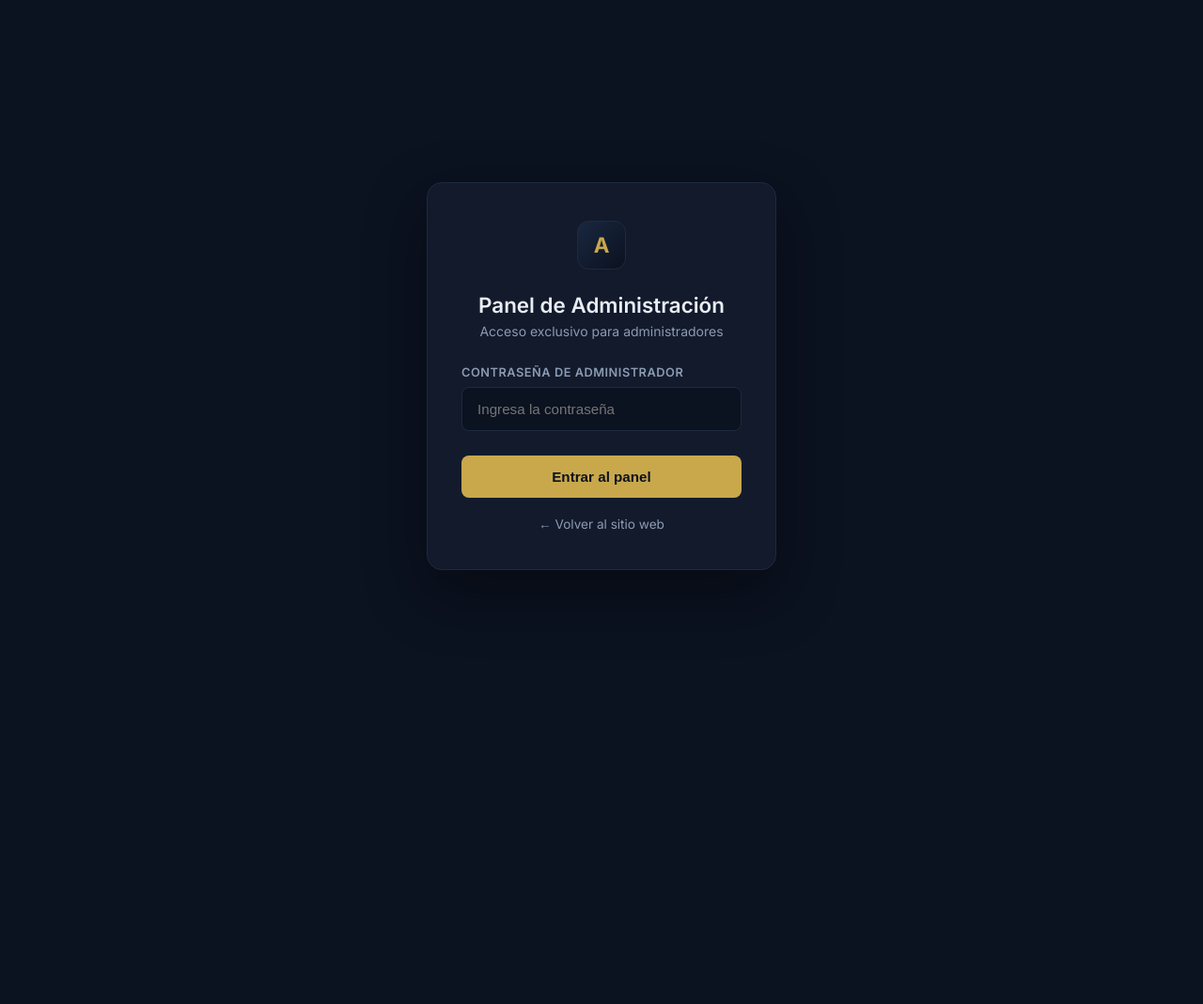
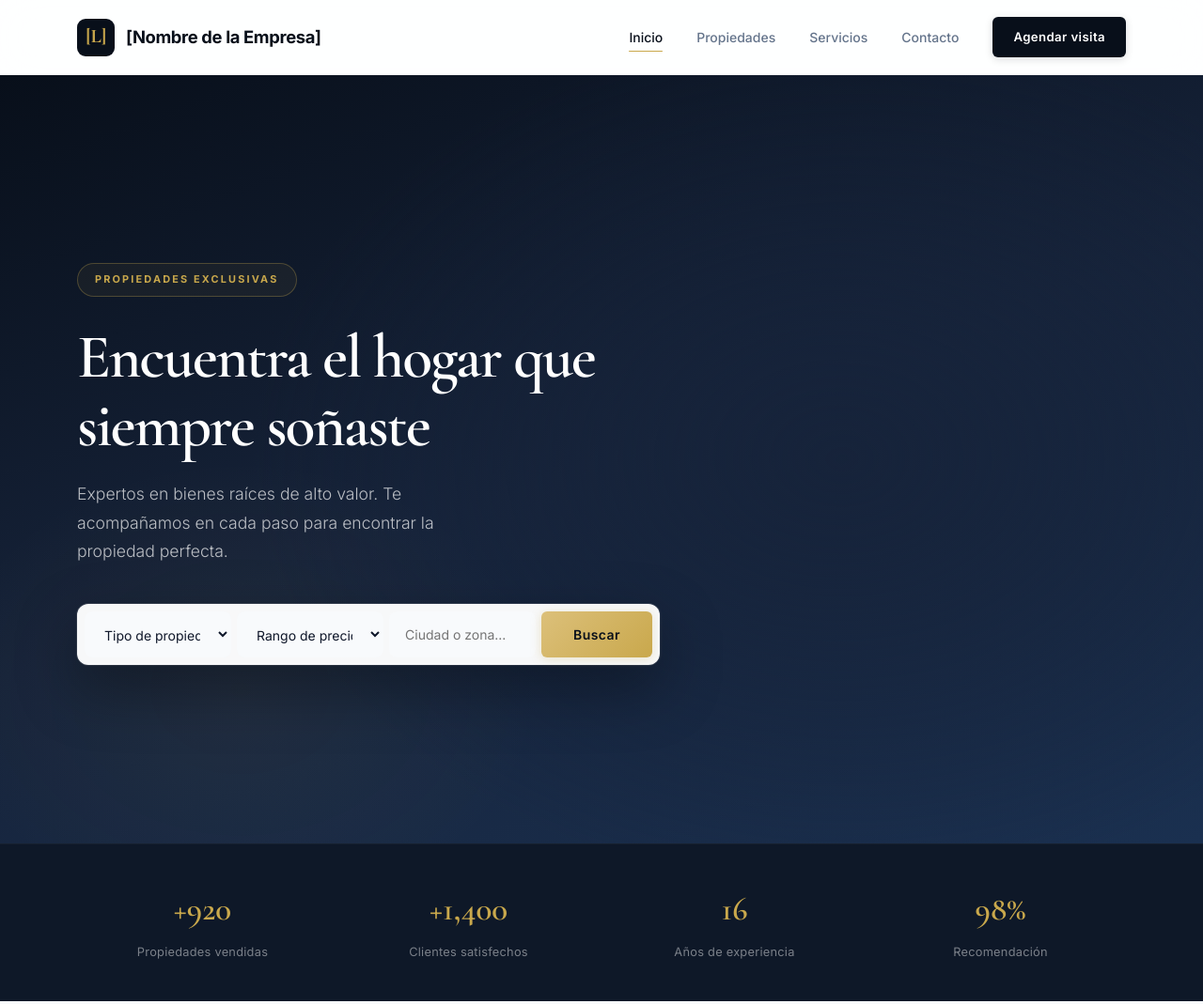
Before and after one commit to yarishdz2-gif/DT, a website: page index.html in a window 1280 px wide. Shown: the top 1069 px of the page at 94% size. Before the commit the page ends 800 px from the top, so only its background shows below. Drawn offline with nearby package versions, Linux system fonts and the light colour scheme.

Commit message:
Add files via upload

```diff
--- a/index.html
+++ b/index.html
@@ -3,161 +3,173 @@
 <head>
 <meta charset="UTF-8">
 <meta name="viewport" content="width=device-width, initial-scale=1.0">
-<title>Admin | Panel de Administración</title>
-<link href="https://fonts.googleapis.com/css2?family=Inter:wght@400;500;600;700&display=swap" rel="stylesheet">
-<style>
-:root {
-  --bg: #0b1220;
-  --card: #121a2b;
-  --border: #1e2a3f;
-  --text: #e8edf5;
-  --muted: #8b9bb4;
-  --gold: #c9a84c;
-  --accent: #3b82f6;
-  --success: #10b981;
-  --danger: #ef4444;
-  --radius: 10px;
-}
-* { margin:0; padding:0; box-sizing:border-box; }
-body {
-  font-family: 'Inter', system-ui, sans-serif;
-  background: var(--bg);
-  color: var(--text);
-  min-height: 100vh;
-  display: flex;
-  align-items: center;
-  justify-content: center;
-}
-.login-wrap {
-  width: 100%;
-  max-width: 420px;
-  padding: 24px;
-}
-.login-card {
-  background: var(--card);
-  border: 1px solid var(--border);
-  border-radius: 16px;
-  padding: 40px 36px;
-  box-shadow: 0 24px 64px rgba(0,0,0,0.4);
-}
-.login-logo {
-  width: 52px; height: 52px;
-  background: linear-gradient(135deg, #1a2740, #0b1220);
-  border: 1px solid var(--border);
-  border-radius: 12px;
-  display: flex; align-items: center; justify-content: center;
-  font-size: 1.4rem; font-weight: 700; color: var(--gold);
-  margin: 0 auto 24px;
-}
-.login-card h1 {
-  text-align: center;
-  font-size: 1.4rem;
-  font-weight: 600;
-  margin-bottom: 6px;
-}
-.login-card p {
-  text-align: center;
-  color: var(--muted);
-  font-size: 0.875rem;
-  margin-bottom: 28px;
-}
-.fg { margin-bottom: 18px; }
-.fg label {
-  display: block;
-  font-size: 0.8rem;
-  font-weight: 600;
-  color: var(--muted);
-  margin-bottom: 8px;
-  text-transform: uppercase;
-  letter-spacing: 0.04em;
-}
-.fg input {
-  width: 100%;
-  padding: 14px 16px;
-  background: var(--bg);
-  border: 1px solid var(--border);
-  border-radius: 8px;
-  color: var(--text);
-  font-size: 0.95rem;
-  transition: border-color 0.2s;
-}
-.fg input:focus {
-  outline: none;
-  border-color: var(--gold);
-}
-.btn {
-  width: 100%;
-  padding: 14px;
-  background: var(--gold);
-  color: #0b1220;
-  border: none;
-  border-radius: 8px;
-  font-weight: 700;
-  font-size: 0.95rem;
-  cursor: pointer;
-  transition: all 0.25s;
-  margin-top: 8px;
-}
-.btn:hover { filter: brightness(1.1); transform: translateY(-1px); }
-.error {
-  background: rgba(239,68,68,0.12);
-  border: 1px solid rgba(239,68,68,0.3);
-  color: #fca5a5;
-  padding: 12px 14px;
-  border-radius: 8px;
-  font-size: 0.85rem;
-  margin-bottom: 16px;
-  display: none;
-}
-.error.show { display: block; }
-.back {
-  display: block;
-  text-align: center;
-  margin-top: 20px;
-  color: var(--muted);
-  font-size: 0.85rem;
-  text-decoration: none;
-}
-.back:hover { color: var(--gold); }
-</style>
+<title>Inicio | Inmobiliaria</title>
+<link rel="preconnect" href="https://fonts.googleapis.com">
+<link rel="preconnect" href="https://fonts.gstatic.com" crossorigin>
+<link href="https://fonts.googleapis.com/css2?family=Inter:wght@300;400;500;600;700&family=Cormorant+Garamond:wght@500;600;700&display=swap" rel="stylesheet">
+<link rel="stylesheet" href="styles.css">
 </head>
 <body>
-<div class="login-wrap">
-  <div class="login-card">
-    <div class="login-logo">A</div>
-    <h1>Panel de Administración</h1>
-    <p>Acceso exclusivo para administradores</p>
-    <div class="error" id="error">Contraseña incorrecta. Intenta de nuevo.</div>
-    <form onsubmit="login(event)">
-      <div class="fg">
-        <label>Contraseña de administrador</label>
-        <input type="password" id="pass" placeholder="Ingresa la contraseña" required autocomplete="current-password">
-      </div>
-      <button type="submit" class="btn">Entrar al panel</button>
-    </form>
-    <a href="../index.html" class="back">← Volver al sitio web</a>
+
+<div id="welcome-screen">
+  <div class="welcome-content">
+    <div class="welcome-logo">[L]</div>
+    <h1 class="welcome-title">Bienvenido</h1>
+    <p class="welcome-sub">Welcome</p>
+    <div class="welcome-line"></div>
+    <p class="welcome-tagline">Excelencia en bienes raíces</p>
   </div>
 </div>
+
+<header>
+  <div class="container header-inner">
+    <a href="index.html" class="logo">
+      <div class="logo-mark">[L]</div>
+      <span>[Nombre de la Empresa]</span>
+    </a>
+    <nav>
+      <a href="index.html" class="active">Inicio</a>
+      <a href="propiedades.html">Propiedades</a>
+      <a href="servicios.html">Servicios</a>
+      <a href="contacto.html">Contacto</a>
+      <a href="contacto.html" class="btn btn-dark btn-sm">Agendar visita</a>
+    </nav>
+  </div>
+</header>
+
+<section class="hero">
+  <div class="container">
+    <div class="hero-content">
+      <div class="hero-label">Propiedades exclusivas</div>
+      <h1>Encuentra el hogar que siempre soñaste</h1>
+      <p>Expertos en bienes raíces de alto valor. Te acompañamos en cada paso para encontrar la propiedad perfecta.</p>
+      <div class="search-box">
+        <select id="hero-tipo">
+          <option value="">Tipo de propiedad</option>
+          <option value="casa">Casa</option>
+          <option value="departamento">Departamento</option>
+          <option value="terreno">Terreno</option>
+          <option value="local">Local comercial</option>
+        </select>
+        <select id="hero-precio">
+          <option value="">Rango de precio</option>
+          <option value="0-300000">Hasta $300,000</option>
+          <option value="300000-600000">$300,000 – $600,000</option>
+          <option value="600000-1000000">$600,000 – $1,000,000</option>
+          <option value="1000000-99999999">Más de $1,000,000</option>
+        </select>
+        <input type="text" id="hero-ubicacion" placeholder="Ciudad o zona...">
+        <button class="btn btn-gold" onclick="buscar()">Buscar</button>
+      </div>
+    </div>
+  </div>
+</section>
+
+<div class="stats-bar">
+  <div class="container">
+    <div class="stats-grid">
+      <div class="stat"><strong>+920</strong><span>Propiedades vendidas</span></div>
+      <div class="stat"><strong>+1,400</strong><span>Clientes satisfechos</span></div>
+      <div class="stat"><strong>16</strong><span>Años de experiencia</span></div>
+      <div class="stat"><strong>98%</strong><span>Recomendación</span></div>
+    </div>
+  </div>
+</div>
+
+<section>
+  <div class="container">
+    <div class="sec-head">
+      <div class="sec-label">Selección destacada</div>
+      <h2>Propiedades en evidencia</h2>
+      <p>Una muestra de las mejores oportunidades disponibles actualmente.</p>
+    </div>
+    <div class="prop-grid" id="featured-grid"></div>
+    <div style="text-align:center;margin-top:40px">
+      <a href="propiedades.html" class="btn btn-dark">Ver todas las propiedades</a>
+    </div>
+  </div>
+</section>
+
+<section class="cta">
+  <div class="container">
+    <h2>¿Listo para dar el siguiente paso?</h2>
+    <p>Agenda una consulta gratuita con uno de nuestros asesores especializados.</p>
+    <a href="contacto.html" class="btn btn-gold">Solicitar asesoría</a>
+  </div>
+</section>
+
+<footer>
+  <div class="container">
+    <div class="foot-grid">
+      <div class="foot-brand">
+        <a href="index.html" class="logo"><div class="logo-mark">[L]</div><span>[Nombre de la Empresa]</span></a>
+        <p>Especialistas en propiedades residenciales y de inversión. Transparencia, experiencia y resultados.</p>
+      </div>
+      <div class="foot-col">
+        <h4>Navegación</h4>
+        <ul>
+          <li><a href="index.html">Inicio</a></li>
+          <li><a href="propiedades.html">Propiedades</a></li>
+          <li><a href="servicios.html">Servicios</a></li>
+          <li><a href="contacto.html">Contacto</a></li>
+        </ul>
+      </div>
+      <div class="foot-col">
+        <h4>Servicios</h4>
+        <ul>
+          <li><a href="servicios.html">Compra</a></li>
+          <li><a href="servicios.html">Venta</a></li>
+          <li><a href="servicios.html">Alquiler</a></li>
+          <li><a href="servicios.html">Inversión</a></li>
+        </ul>
+      </div>
+      <div class="foot-col">
+        <h4>Legal</h4>
+        <ul>
+          <li><a href="#">Aviso de privacidad</a></li>
+          <li><a href="#">Términos de uso</a></li>
+          <li><a href="#">Política de cookies</a></li>
+        </ul>
+      </div>
+    </div>
+    <div class="foot-bottom">
+      <span>© 2026 [Nombre de la Empresa]. Todos los derechos reservados.</span>
+      <span>Diseño profesional</span>
+    </div>
+  </div>
+</footer>
+
+<div class="modal-overlay" id="modal" onclick="cerrarModal(event)">
+  <div class="modal" id="modal-content"></div>
+</div>
+<div class="toast" id="toast"></div>
+
+<script src="data.js"></script>
+<script src="app.js"></script>
 <script>
-const ADMIN_PASS = 'ST/&gauidnslkjj("#)/"!jmssldnajsdbaskdbsDA';
+window.addEventListener('load', () => {
+  const welcome = document.getElementById('welcome-screen');
+  setTimeout(() => {
+    welcome.classList.add('hide');
+    setTimeout(() => welcome.remove(), 1100);
+  }, 2600);
+});
 
-// Si ya está logueado, redirigir
-if (sessionStorage.getItem('admin_auth') === 'ok') {
-  window.location.href = 'dashboard.html';
-}
-
-function login(e) {
-  e.preventDefault();
-  const pass = document.getElementById('pass').value;
-  if (pass === ADMIN_PASS) {
-    sessionStorage.setItem('admin_auth', 'ok');
-    sessionStorage.setItem('admin_login_time', new Date().toISOString());
-    window.location.href = 'dashboard.html';
-  } else {
-    document.getElementById('error').classList.add('show');
-    document.getElementById('pass').value = '';
-    document.getElementById('pass').focus();
-  }
+// Header shrink on scroll
+window.addEventListener('scroll', () => {
+  const header = document.querySelector('header');
+  if (header) header.classList.toggle('scrolled', window.scrollY > 40);
+});
+renderFeatured();
+function buscar() {
+  const tipo = document.getElementById('hero-tipo').value;
+  const precio = document.getElementById('hero-precio').value;
+  const ubic = document.getElementById('hero-ubicacion').value;
+  let url = 'propiedades.html?';
+  if (tipo) url += 'tipo=' + tipo + '&';
+  if (precio) url += 'precio=' + precio + '&';
+  if (ubic) url += 'q=' + encodeURIComponent(ubic);
+  window.location.href = url;
 }
 </script>
 </body>
```
